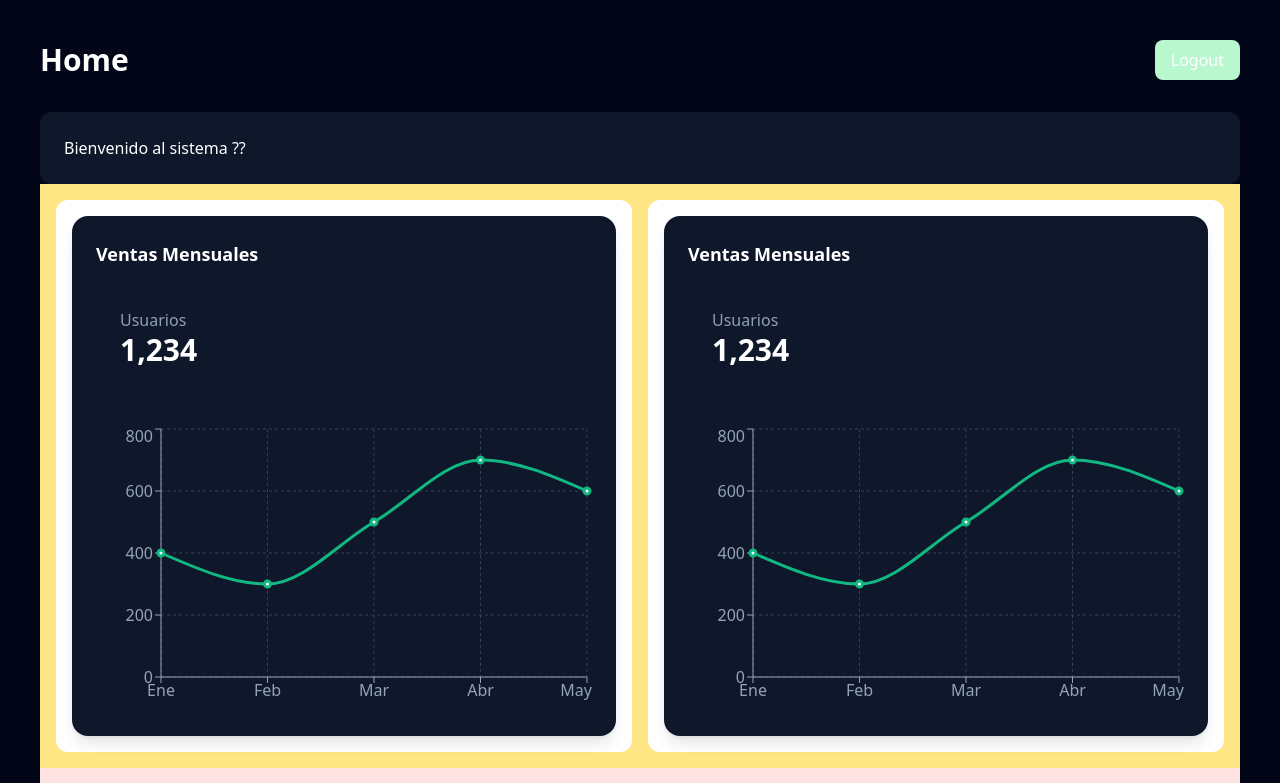
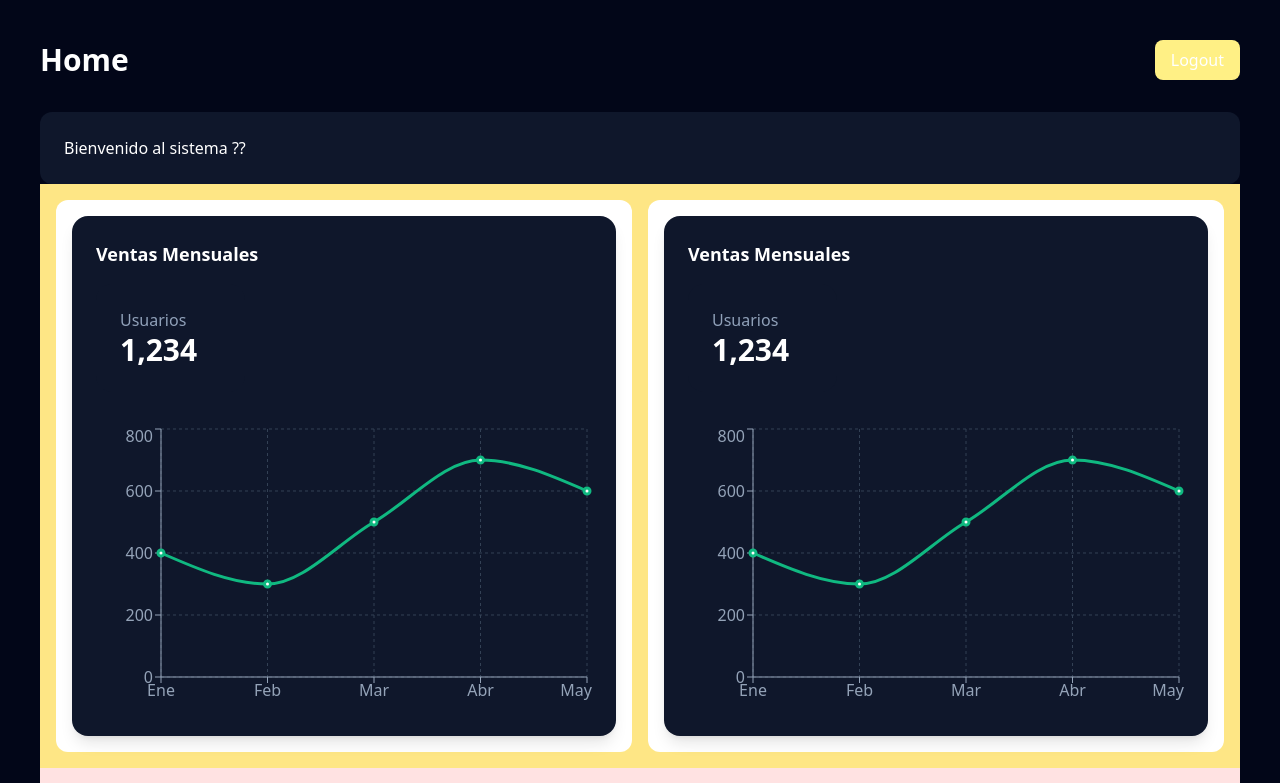
Before and after one commit to joserrestre1002/WebBillingapp, a React (Vite) app: page /home in a window 1280 px wide. Shown: the top 783 px of the page. Built offline with nearby package versions, Linux system fonts and the light colour scheme; sample sign-in values are in the browser's storage.

Commit message:
Test automatic deploy

```diff
--- a/src/features/home/pages/HomePage.tsx
+++ b/src/features/home/pages/HomePage.tsx
@@ -21,7 +21,7 @@ export const HomePage = () => {
 
                 <button
                     onClick={handleLogout}
-                    className="rounded-lg bg-green-200 px-4 py-2 hover:bg-green-300"
+                    className="rounded-lg bg-yellow-200 px-4 py-2 hover:bg-green-300"
                 >
                     Logout
                 </button>
--- a/src/index.output.css
+++ b/src/index.output.css
@@ -10,6 +10,7 @@
     --color-red-100: oklch(93.6% 0.032 17.717);
     --color-red-200: oklch(88.5% 0.062 18.334);
     --color-amber-200: oklch(92.4% 0.12 95.746);
+    --color-yellow-200: oklch(94.5% 0.129 101.54);
     --color-green-200: oklch(92.5% 0.084 155.995);
     --color-green-300: oklch(87.1% 0.15 154.449);
     --color-emerald-400: oklch(76.5% 0.177 163.223);
@@ -275,6 +276,9 @@
   .bg-white {
     background-color: var(--color-white);
   }
+  .bg-yellow-200 {
+    background-color: var(--color-yellow-200);
+  }
   .p-3 {
     padding: calc(var(--spacing) * 3);
   }
```
